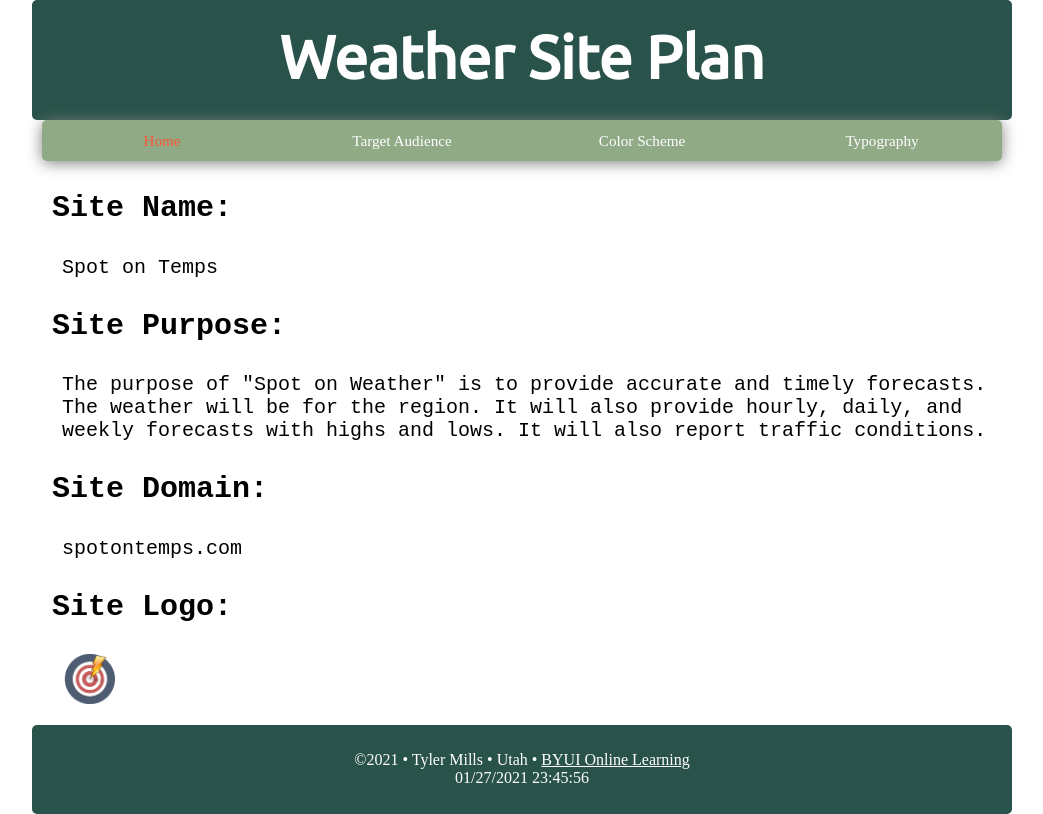
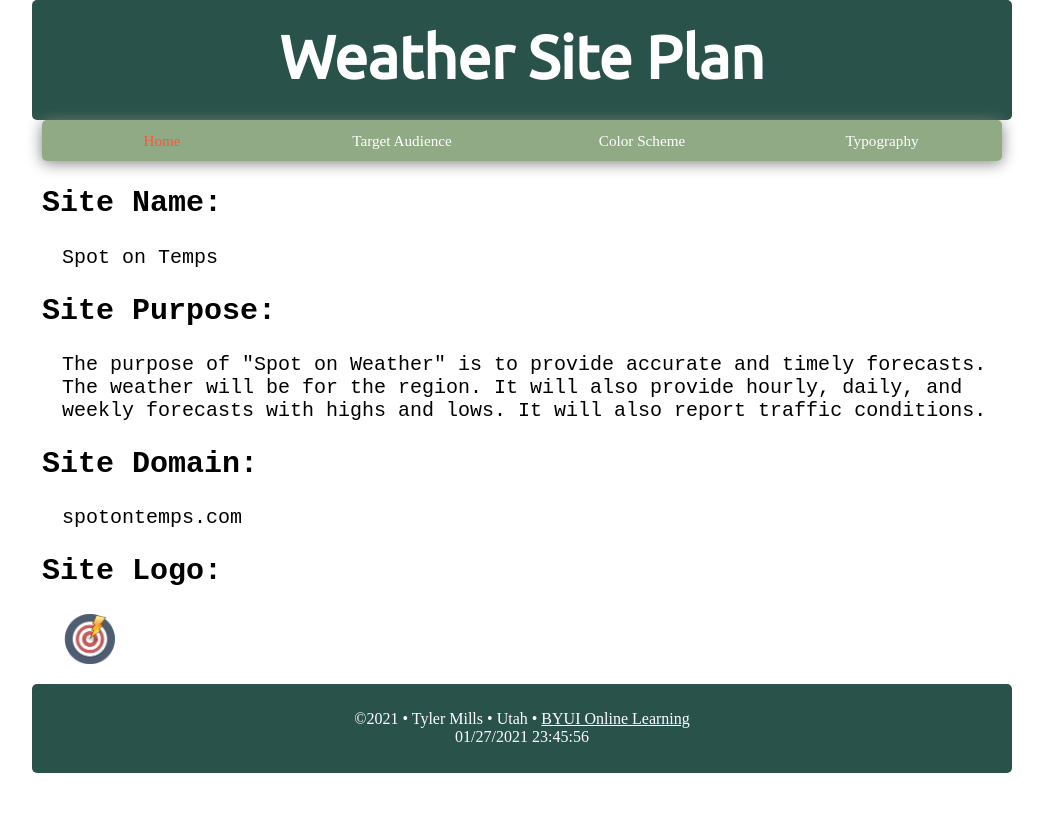
Before and after one commit to tyjmills/tyjmills.github.io, a plain HTML site: page lesson3/index.html in a window 1280 px wide. Shown: the whole page, without its empty margins (118-1161 px from the left). Drawn offline with Linux system fonts and the light colour scheme; a web font is replaced by a local one.

Commit message:
Updated the titles to use <h2>.

```diff
--- a/lesson3/css/large.css
+++ b/lesson3/css/large.css
@@ -11,7 +11,7 @@
 		font-size: 1.1rem;
     }
 
-    .titles {
+    h2 {
         font-size: 30px;
     }
 
--- a/lesson3/css/medium.css
+++ b/lesson3/css/medium.css
@@ -15,7 +15,7 @@
 		font-size: 1rem;
     }
 
-    .titles {
+    h2 {
         font-size: 20px;
     }
 
--- a/lesson3/css/small.css
+++ b/lesson3/css/small.css
@@ -53,6 +53,9 @@ nav a:hover {
 
 .titles {
     margin-left: 10px;
+}
+
+h2 {
     font-size: 16px;
     font-weight: bolder;
     font-family: 'Xanh Mono', monospace;
--- a/lesson3/index.html
+++ b/lesson3/index.html
@@ -26,13 +26,13 @@
     </nav>
 
     <main>
-        <p class="titles">Site Name:</p>
+        <p class="titles"><h2>Site Name:</h2></p>
         <p class="info">Spot on Temps</p>
-        <p class="titles">Site Purpose:</p>
+        <p class="titles"><h2>Site Purpose:</h2></p>
         <p class="info">The purpose of "Spot on Weather" is to provide accurate and timely forecasts. The weather will be for the region. It will also provide hourly, daily, and weekly forecasts with highs and lows. It will also report traffic conditions.</p>
-        <p class="titles">Site Domain:</p>
+        <p class="titles"><h2>Site Domain:</h2></p>
         <p class="info">spotontemps.com</p>
-        <p class="titles">Site Logo:</p>
+        <p class="titles"><h2>Site Logo:</h2></p>
         <p> <img id="logo" src="images/targettemp.png" alt="Target Temp Logo"></p>
     </main>
 
```
Also changed, not shown: lesson3/target-audience.html (+3 -3 lines), lesson3/typography.html (+4 -4 lines).
